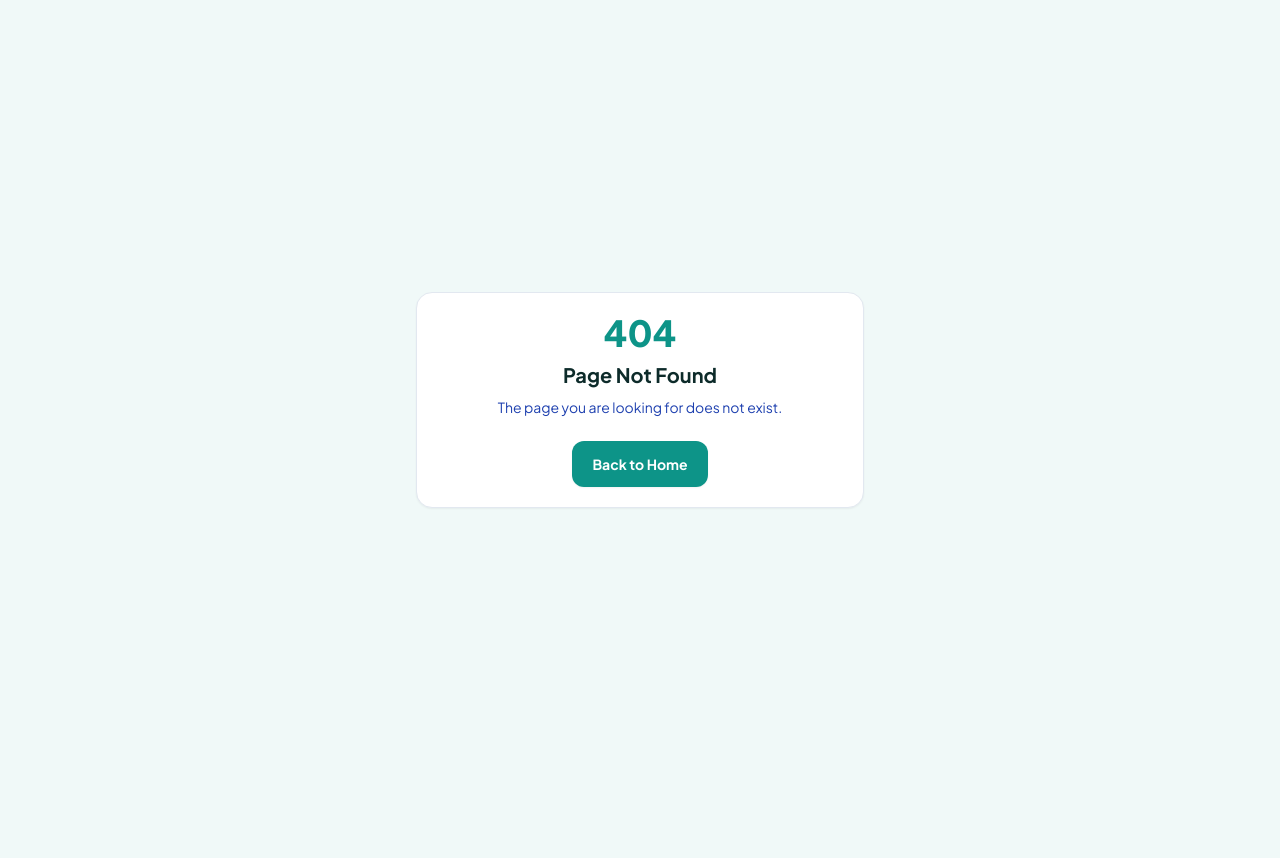
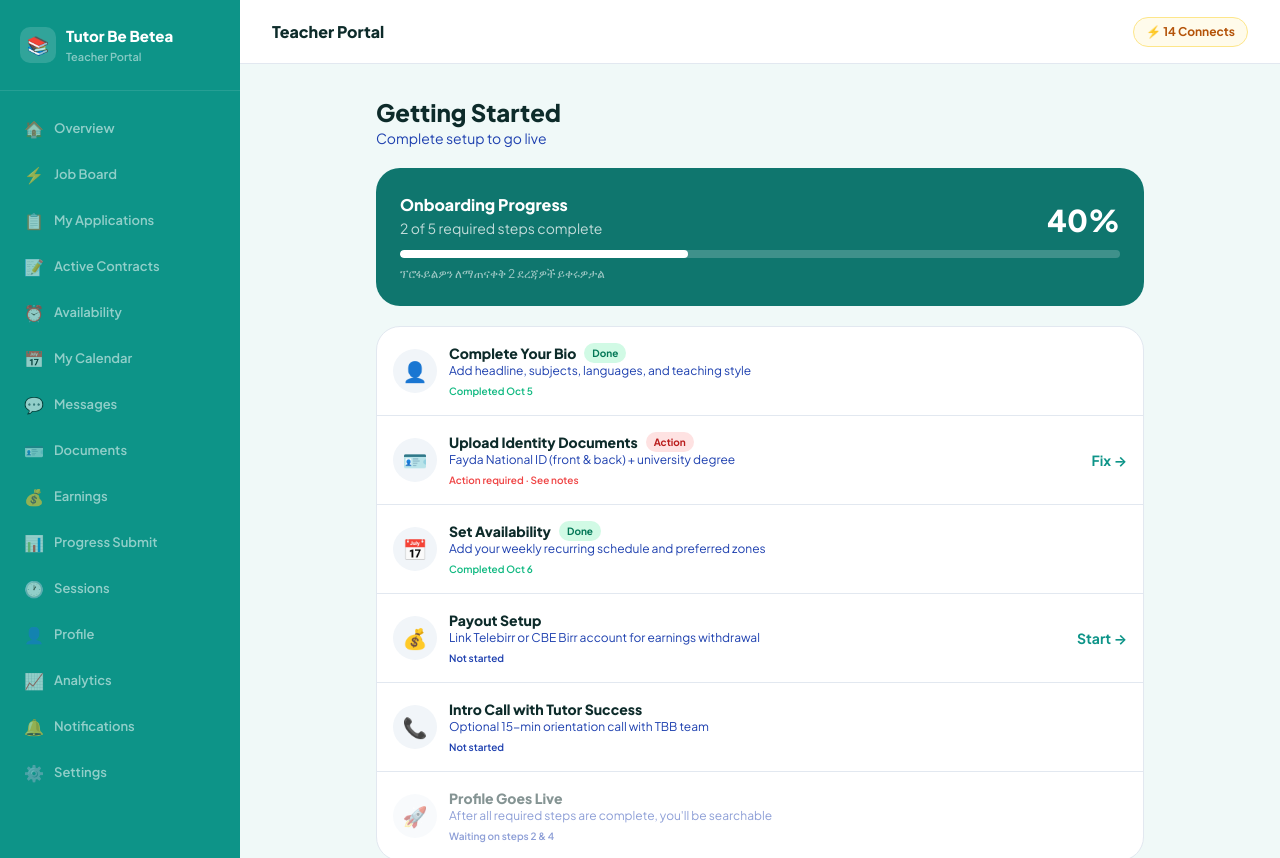
Before and after one commit to Zeordi/tutor-be-betea, a Next.js app in the folder apps/web/: page /teacher/onboarding in a window 1280 px wide. Before the commit this address had no page. Shown: the top 858 px of the page. Before the commit the page ends 800 px from the top, so only its background shows below. Built offline with nearby package versions, Linux system fonts and the light colour scheme; sample sign-in values are in the browser's storage.

Commit message:
Create onboarding/page.tsx

```diff
--- /dev/null
+++ b/apps/web/app/teacher/onboarding/page.tsx
@@ -0,0 +1,146 @@
+"use client";
+
+import Link from "next/link";
+
+const STEPS = [
+  {
+    id: 1,
+    icon: "👤",
+    label: "Complete Your Bio",
+    desc: "Add headline, subjects, languages, and teaching style",
+    status: "done" as const,
+    time: "Completed Oct 5",
+  },
+  {
+    id: 2,
+    icon: "🪪",
+    label: "Upload Identity Documents",
+    desc: "Fayda National ID (front & back) + university degree",
+    status: "issue" as const,
+    time: "Action required · See notes",
+    href: "/teacher/verification",
+  },
+  {
+    id: 3,
+    icon: "📅",
+    label: "Set Availability",
+    desc: "Add your weekly recurring schedule and preferred zones",
+    status: "done" as const,
+    time: "Completed Oct 6",
+  },
+  {
+    id: 4,
+    icon: "💰",
+    label: "Payout Setup",
+    desc: "Link Telebirr or CBE Birr account for earnings withdrawal",
+    status: "pending" as const,
+    time: "Not started",
+    href: "/teacher/earnings",
+  },
+  {
+    id: 5,
+    icon: "📞",
+    label: "Intro Call with Tutor Success",
+    desc: "Optional 15-min orientation call with TBB team",
+    status: "pending" as const,
+    time: "Not started",
+  },
+  {
+    id: 6,
+    icon: "🚀",
+    label: "Profile Goes Live",
+    desc: "After all required steps are complete, you'll be searchable",
+    status: "locked" as const,
+    time: "Waiting on steps 2 & 4",
+  },
+];
+
+export default function TeacherOnboardingPage() {
+  const doneCount = STEPS.filter((s) => s.status === "done").length;
+  const progress = Math.round((doneCount / (STEPS.length - 1)) * 100);
+
+  return (
+    <div className="mx-auto max-w-3xl space-y-5">
+      <div>
+        <h1 className="text-2xl font-extrabold text-[var(--foreground)]">Getting Started</h1>
+        <p className="text-sm text-[var(--secondary)]">Complete setup to go live</p>
+      </div>
+
+      <div className="rounded-2xl bg-[#0f766e] p-6 text-white">
+        <div className="flex items-end justify-between">
+          <div>
+            <p className="font-extrabold">Onboarding Progress</p>
+            <p className="text-sm text-white/75">
+              {doneCount} of {STEPS.length - 1} required steps complete
+            </p>
+          </div>
+          <p className="text-3xl font-black">{progress}%</p>
+        </div>
+        <div className="mt-3 h-2 overflow-hidden rounded-full bg-white/20">
+          <div className="h-full rounded-full bg-white" style={{ width: `${progress}%` }} />
+        </div>
+        <p className="mt-2 text-xs text-white/60">ፕሮፋይልዎን ለማጠናቀቅ 2 ደረጃዎች ይቀሩዎታል</p>
+      </div>
+
+      <div className="overflow-hidden rounded-2xl border border-[var(--border)] bg-[var(--card)]">
+        {STEPS.map((step) => (
+          <div
+            key={step.id}
+            className={`flex items-center gap-3 border-b border-[var(--border)] p-4 last:border-0 ${
+              step.status === "locked" ? "opacity-50" : ""
+            }`}
+          >
+            <div className="flex h-11 w-11 items-center justify-center rounded-xl bg-[var(--muted)] text-xl">
+              {step.icon}
+            </div>
+            <div className="min-w-0 flex-1">
+              <div className="flex flex-wrap items-center gap-2">
+                <p className="text-sm font-extrabold text-[var(--foreground)]">{step.label}</p>
+                {step.status === "done" && (
+                  <span className="rounded-full bg-emerald-100 px-2 py-0.5 text-[10px] font-bold text-emerald-700">
+                    Done
+                  </span>
+                )}
+                {step.status === "issue" && (
+                  <span className="rounded-full bg-red-100 px-2 py-0.5 text-[10px] font-bold text-red-700">
+                    Action
+                  </span>
+                )}
+              </div>
+              <p className="text-xs text-[var(--secondary)]">{step.desc}</p>
+              <p
+                className={`mt-1 text-[10px] font-semibold ${
+                  step.status === "done"
+                    ? "text-emerald-500"
+                    : step.status === "issue"
+                      ? "text-red-500"
+                      : "text-[var(--secondary)]"
+                }`}
+              >
+                {step.time}
+              </p>
+            </div>
+            {step.href && step.status !== "done" && step.status !== "locked" && (
+              <Link href={step.href} className="text-sm font-bold text-[var(--primary)]">
+                {step.status === "issue" ? "Fix →" : "Start →"}
+              </Link>
+            )}
+          </div>
+        ))}
+      </div>
+
+      <div className="rounded-2xl border border-amber-200 bg-amber-50 p-5 dark:border-amber-800 dark:bg-amber-950/30">
+        <p className="font-bold text-amber-800 dark:text-amber-300">⚡ Quick action needed</p>
+        <p className="my-2 text-sm text-amber-700 dark:text-amber-400">
+          Add your Telebirr or CBE Birr number to complete payout setup and unlock profile publishing.
+        </p>
+        <Link
+          href="/teacher/earnings"
+          className="inline-block rounded-xl bg-amber-600 px-4 py-2.5 text-xs font-extrabold text-white"
+        >
+          Set Up Payout Now →
+        </Link>
+      </div>
+    </div>
+  );
+}
```
